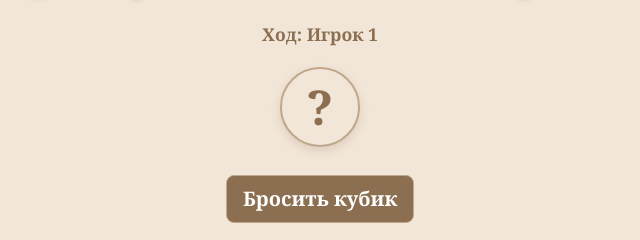
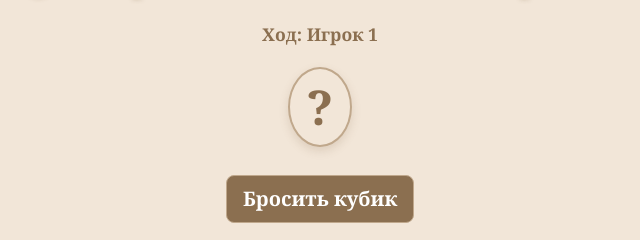
Before and after one commit to juviyalocksar-cell/bons, a plain HTML site: page index.html in a window 1280 px wide. Shown: the part 133-373 px from the top of the page, 320-960 px from the left. Drawn offline with nearby package versions, Linux system fonts and the light colour scheme.

Commit message:
Update index.html

```diff
--- a/index.html
+++ b/index.html
@@ -203,7 +203,7 @@
     <!-- Текущий ход -->
     <div class="text-center mb-4">
       <p class="current-player" id="current-player">Ход: Игрок 1</p>
-      <div class="dice-display" id="dice">?</div>
+      <div class="dice-display" style="width: 64px;" id="dice">?</div>
       <button class="btn btn-success btn-lg mt-2" id="roll-btn">Бросить кубик</button>
     </div>
 
```
